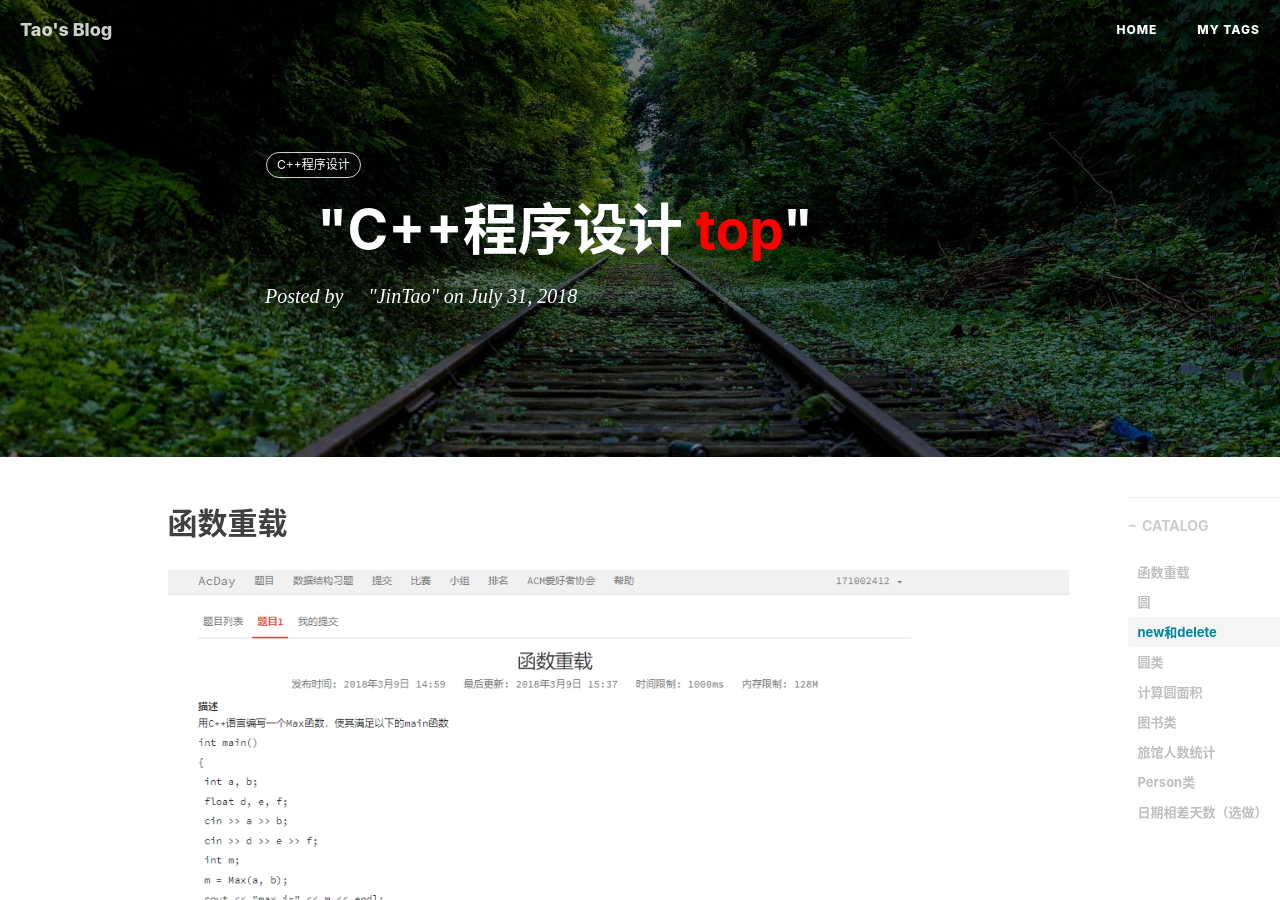
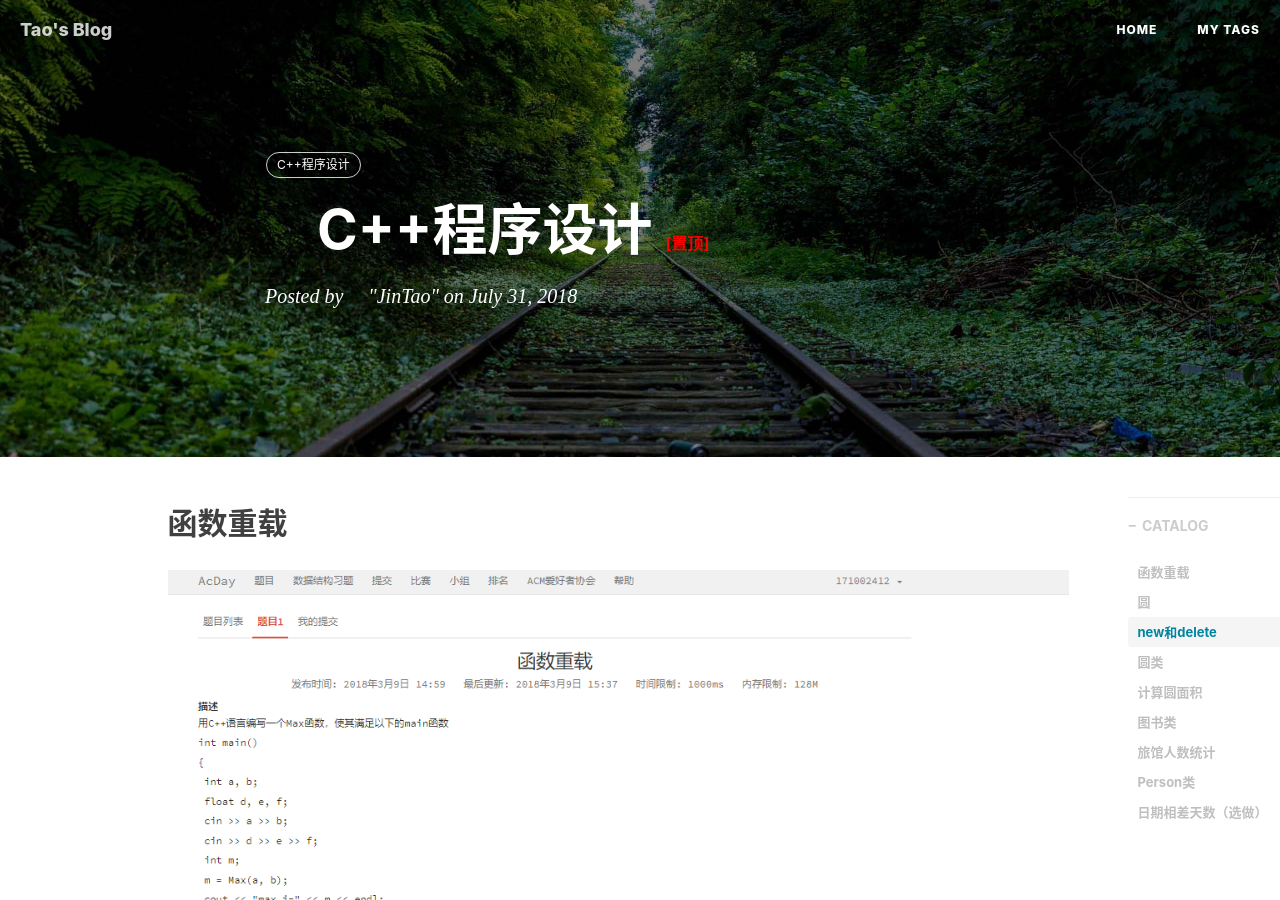
Before and after one commit to pandaKINandQUEEN/GinKo-BFU.github.io, a Jekyll site: the page built from _posts/0000-00-00-CPP.md, in a window 1280 px wide and 900 px high. Built offline with Jekyll 4.4.1, drawn with Linux system fonts in a browser that asks for light colours; nearby versions of some CDN libraries; comment, search, counter and statistics services are not loaded.

Commit message:
Update 0000-00-00-CPP.md

```diff
--- a/_posts/0000-00-00-CPP.md
+++ b/_posts/0000-00-00-CPP.md
@@ -1,6 +1,6 @@
 ---
 layout:     post
-title:      "C++程序设计 <font color=#ff0000>top</font>"
+title:      C++程序设计 <font color=#ff0000 size="3"><b> [置顶] </b></font>
 subtitle:   ""
 date:       2018-07-31
 author:     "JinTao"
```
